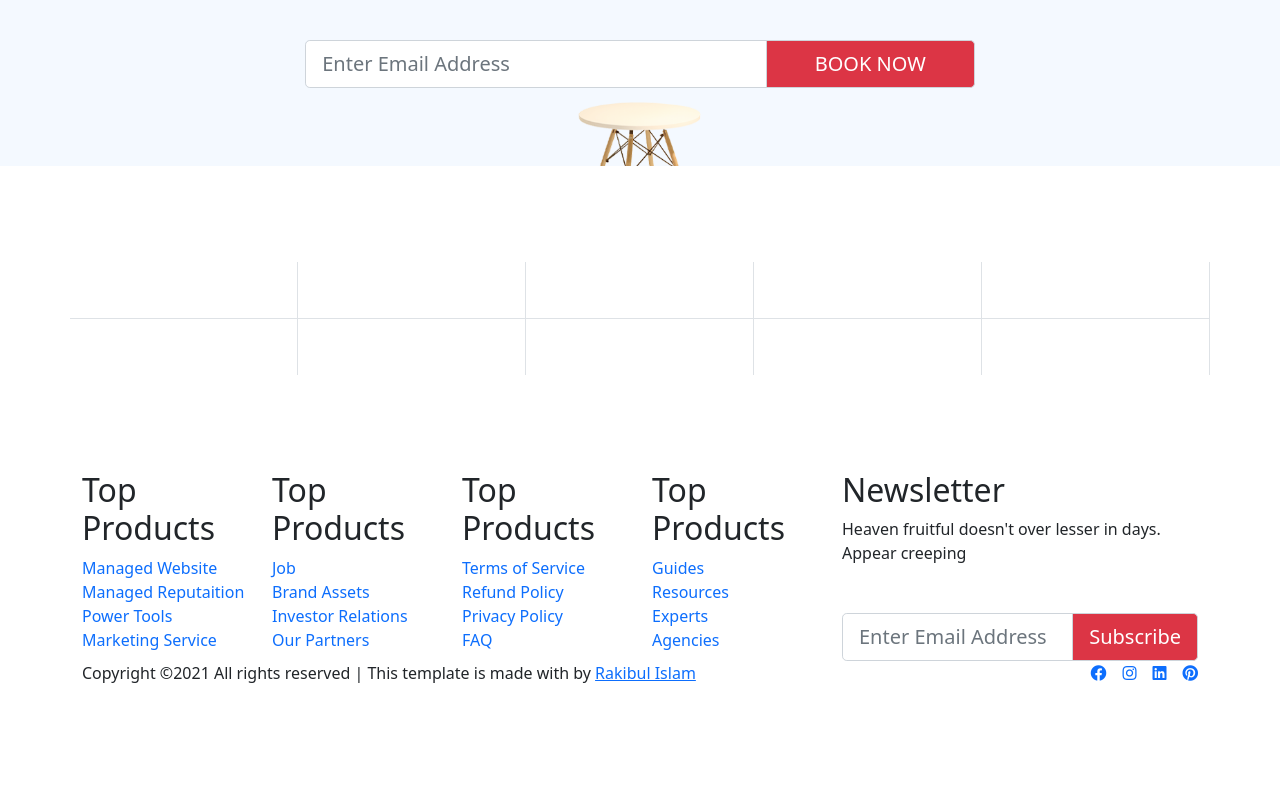
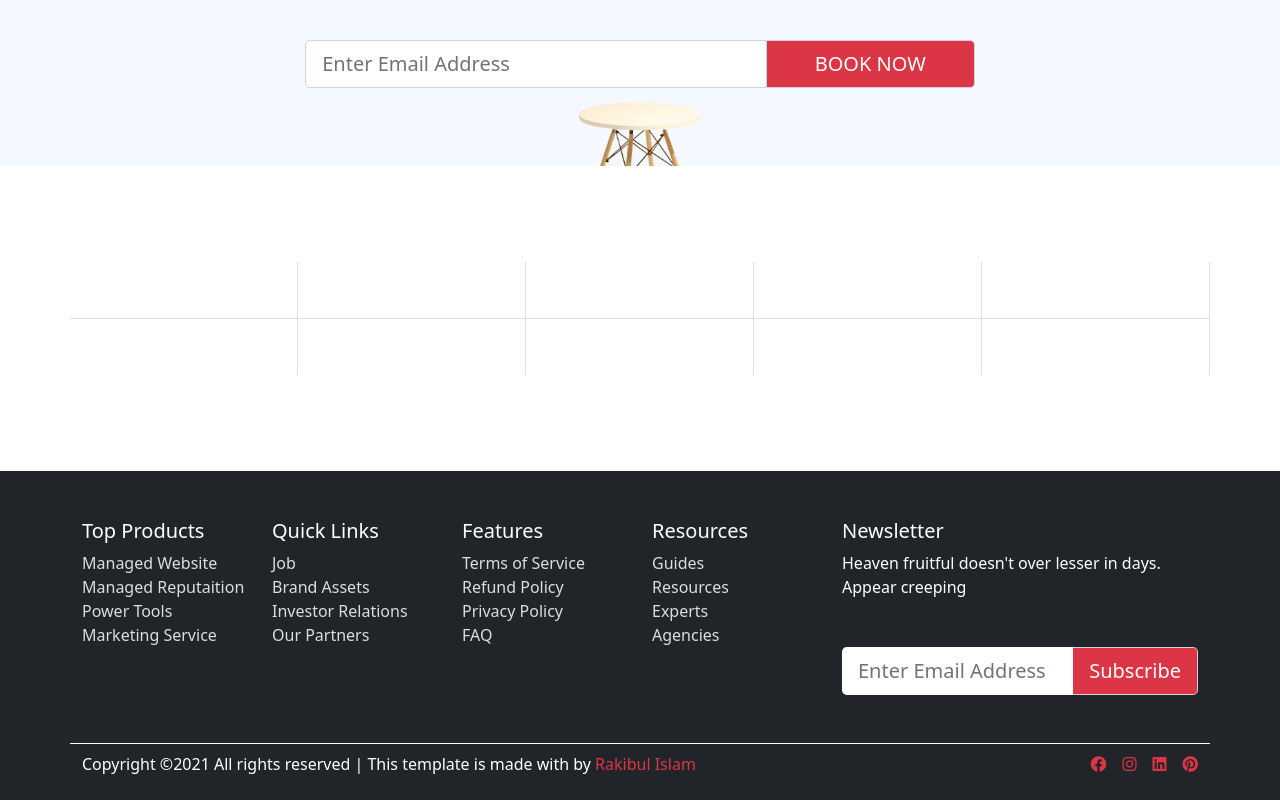
Before and after one commit to Rakib0101/aranoz, a plain HTML site: page index.html in a window 1280 px wide. Shown: the part 3541-4341 px from the top of the page. Before the commit the page ends 4242 px from the top, so only its background shows below. Drawn offline with Linux system fonts and the light colour scheme.

Commit message:
Modify Some Parts

```diff
--- a/css/style.css
+++ b/css/style.css
@@ -68,3 +68,13 @@
 .widget-list ul li a{
     text-decoration: none;
 }
+
+.widget-title h2{
+    font-size: 20px;
+}
+.widget-list a{
+    color: #ddd;
+}
+.widget-list a:hover{
+    color: #DC3545;
+}
--- a/index.html
+++ b/index.html
@@ -973,8 +973,8 @@
     </section>
 
     <!-- footer section -->
-    <footer>
-      <div class="footer-top">
+    <footer class="bg-dark text-white pt-5">
+      <div class="footer-top pb-5">
         <div class="container">
           <div class="row">
             <div class="col-lg-2">
@@ -1000,7 +1000,7 @@
             </div>
             <div class="col-lg-2">
               <div class="widget-title">
-                <h2>Top Products</h2>
+                <h2>Quick Links</h2>
               </div>
               <div class="widget-list">
                 <ul>
@@ -1021,7 +1021,7 @@
             </div>
             <div class="col-lg-2">
               <div class="widget-title">
-                <h2>Top Products</h2>
+                <h2>Features</h2>
               </div>
               <div class="widget-list">
                 <ul>
@@ -1042,7 +1042,7 @@
             </div>
             <div class="col-lg-2">
               <div class="widget-title">
-                <h2>Top Products</h2>
+                <h2>Resources</h2>
               </div>
               <div class="widget-list">
                 <ul>
@@ -1066,8 +1066,8 @@
                 <h2>Newsletter</h2>
               </div>
               <p>Heaven fruitful doesn't over lesser in days. Appear creeping</p>
-              <div class="input-group input-group-lg mt-5">
-                <input type="email" class="form-control" aria-label="Sizing example input" aria-describedby="inputGroup-sizing-lg" placeholder="Enter Email Address">
+              <div class="input-group input-group-lg mt-5 border-0">
+                <input type="email" class="form-control border-0" aria-label="Sizing example input" aria-describedby="inputGroup-sizing-lg" placeholder="Enter Email Address">
                 <span class="input-group-text bg-danger text-white" id="inputGroup-sizing-lg">Subscribe</span>
               </div>
             </div>
@@ -1076,19 +1076,19 @@
       </div>
       <div class="copyright">
         <div class="container">
-          <div class="row">
+          <div class="row py-2 border-top border-white">
             <div class="col-lg-8">
               <div class="copyright-text">
-                <p>Copyright ©2021 All rights reserved | This template is made with  by <a href="">Rakibul Islam</a></p>
+                <p>Copyright ©2021 All rights reserved | This template is made with  by <a class="text-danger text-decoration-none" href="">Rakibul Islam</a></p>
               </div>
             </div>
             <div class="col-lg-4">
               <div class="social-icon">
                 <ul class="list-unstyled d-flex justify-content-end">
-                  <li><a class="pe-3" href=""><i class="fab fa-facebook"></i></a></li>
-                  <li><a class="pe-3" href=""> <i class="fab fa-instagram"></i></a></li>
-                  <li><a class="pe-3" href=""><i class="fab fa-linkedin"></i></a></li>
-                  <li><a class="" href=""><i class="fab fa-pinterest"></i></a></li>
+                  <li><a class="pe-3 text-danger" href=""><i class="fab fa-facebook"></i></a></li>
+                  <li><a class="pe-3 text-danger" href=""> <i class="fab fa-instagram"></i></a></li>
+                  <li><a class="pe-3 text-danger" href=""><i class="fab fa-linkedin"></i></a></li>
+                  <li><a class="text-danger" href=""><i class="fab fa-pinterest"></i></a></li>
                 </ul>
               </div>
             </div>
```
